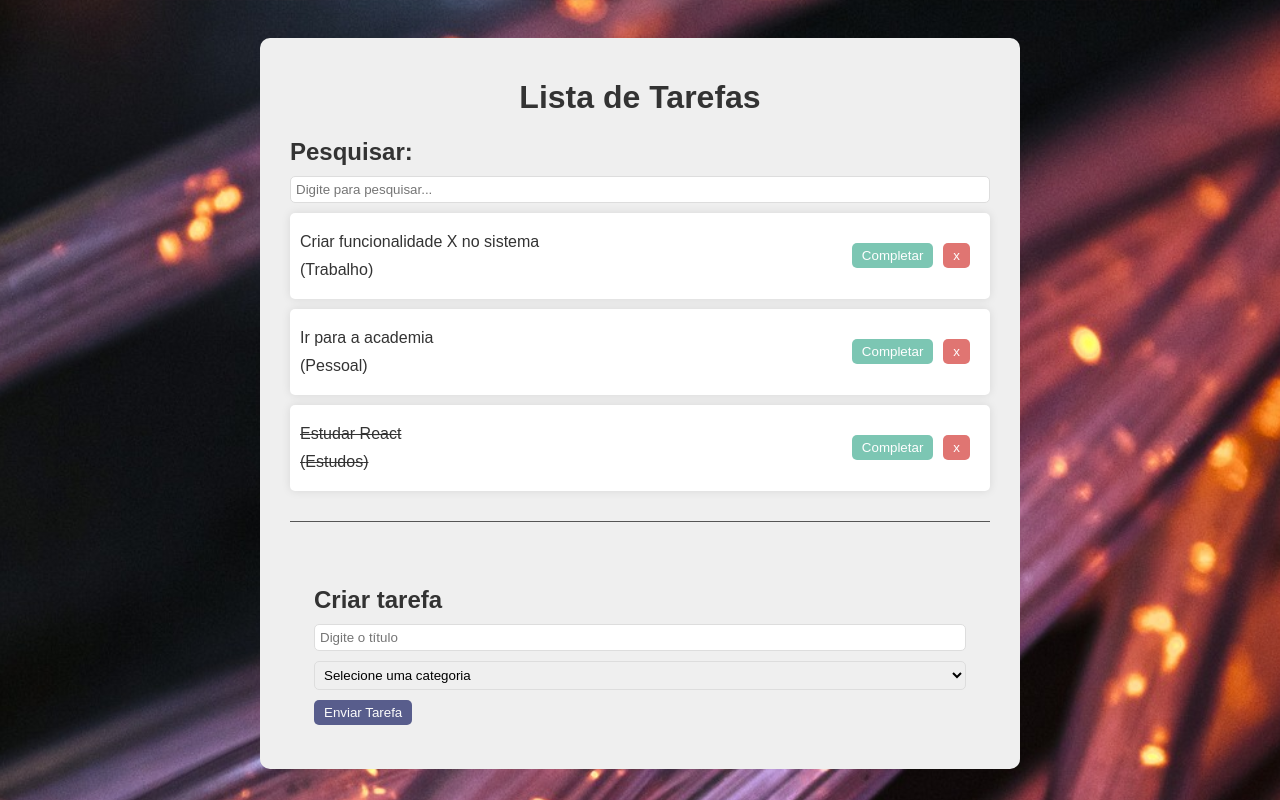
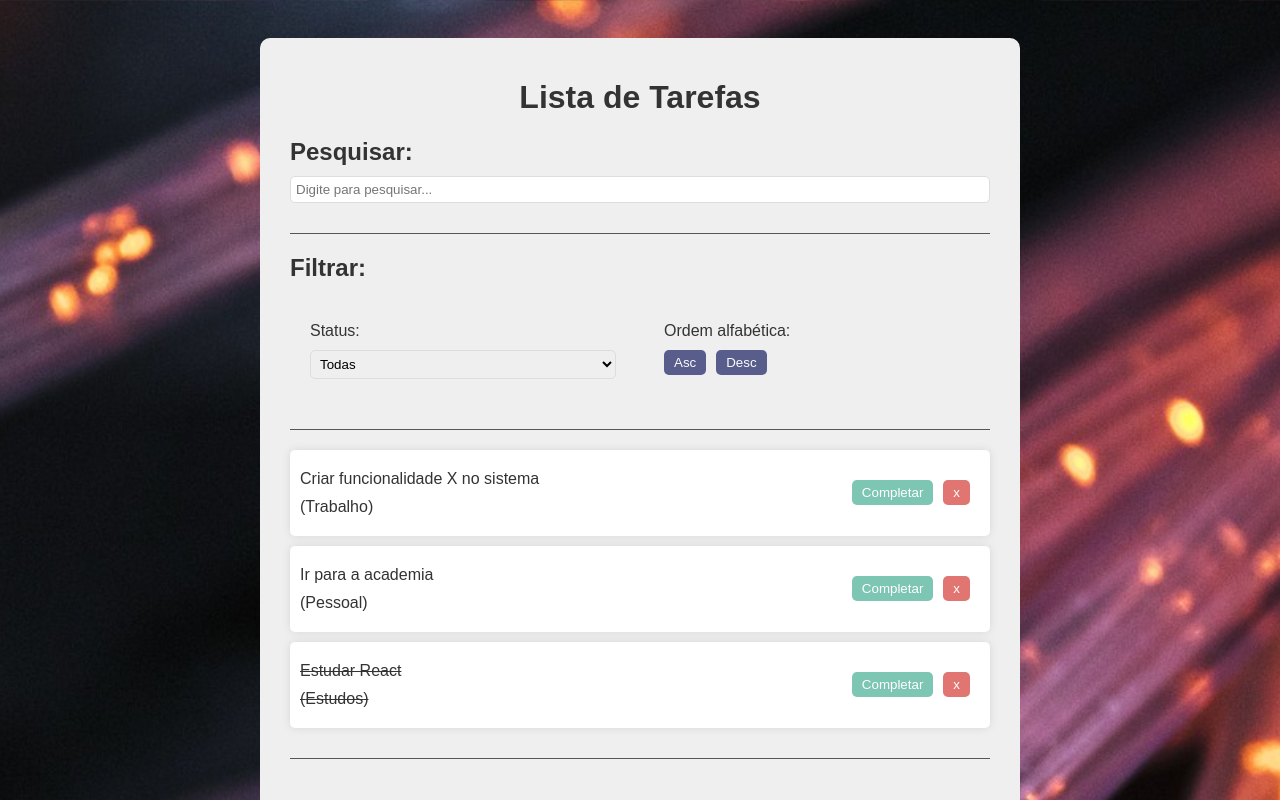
Before and after one commit to lucimarNeves/todo-react, a React (Vite) app: page / in a window 1280 px wide. Shown: the top 800 px of the page. Built offline with nearby package versions, Linux system fonts and the light colour scheme.

Commit message:
Adicionando funcionalidades filtro

```diff
--- a/src/App.css
+++ b/src/App.css
@@ -78,3 +78,27 @@
   padding-bottom: 20px;
   border-bottom: 1px solid #555;
 }
+
+.filter, .search {
+  border-bottom: 1px solid #555;
+  margin-bottom:  20px;
+  padding-bottom: 20px;
+}
+
+.filter-options {
+  display: flex;
+  justify-content: space-between;
+  gap: 3rem;
+  padding: 20px;
+  border-radius: 10px;
+}
+
+.filter-options div {
+  flex: 1 1 0;
+}
+.options {
+  background-color: #fefefe;
+  padding: 10px;
+  margin-bottom: 10px;
+  border: solid 1px #DDD;
+}
--- a/src/App.jsx
+++ b/src/App.jsx
@@ -5,6 +5,7 @@
 import Search from './components/Search';
 
 import './App.css'
+import Filter from './components/Filter';
 
 function App() {
   const [todos, setTodos] = useState([
@@ -29,6 +30,8 @@
   ]);
 
   const [search, setSearch] = useState("")
+  const [filter, setFilter] = useState("All")
+  const [sort, setSort] = useState("Asc")
 
   const addTodo = (text, category) => {
 
@@ -66,9 +69,20 @@
   <div className="app">
     <h1> Lista de Tarefas</h1>
     <Search  search={search} setSearch={setSearch}/>
+    <Filter filter={filter} setFilter={setFilter}/>
+
     <div className="todo-list">
 
-      {todos.filter((todo) => todo.text.toLocaleLowerCase().includes(
+      {todos
+        .filter((todo) =>
+            filter === "All"
+            ? true
+            :filter === "Completed"
+            ? todo.isCompleted
+            : !todo.isCompleted
+        )
+        .filter((todo) =>
+        todo.text.toLocaleLowerCase().includes(
         search.toLocaleLowerCase()
       )).
       map((todo) => (
--- /dev/null
+++ b/src/components/Filter.jsx
@@ -0,0 +1,31 @@
+
+const Filter = ({filter, setFilter}) => {
+     return (
+        <div className="filter">
+            <h2> Filtrar: </h2>
+            <div className="filter-options">
+                <div>
+                    <p>Status: </p>
+
+                   <select name="filtro"
+                    value = {filter}
+                    onChange={
+                    (e) => setFilter(e.target.value)}
+                   >
+                    <option value="All">Todas</option>
+                    <option value="Completed">Completas</option>
+                    <option value="Incomplete">Incompletas</option>
+                   </select>
+                </div>
+                <div>
+
+                    <p>Ordem alfabética:</p>
+                    <button>Asc</button>
+                    <button>Desc</button>
+                </div>
+            </div>
+        </div>
+    )
+}
+
+export default Filter
--- a/src/components/TodoForm.jsx
+++ b/src/components/TodoForm.jsx
@@ -22,11 +22,11 @@
       <h2>Criar tarefa</h2>
 
       <form onSubmit={handleSubmit}>
-        <input type="text" placeholder="Digite o título"
+      <input type="text" placeholder="Digite o título"
          value = {value}
          onChange={(e) => setValue(e.target.value)} />
 
-        <select
+        <select className="options"
          value = {category}
          onChange={(e) => setCategory(e.target.value)}>
 
```
